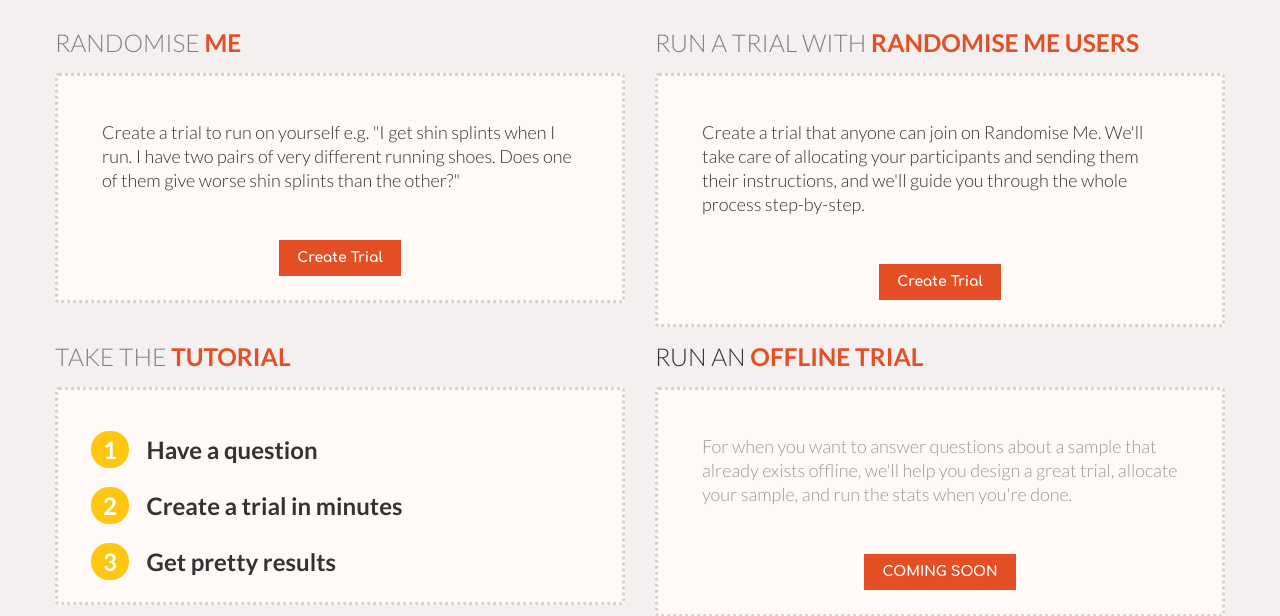
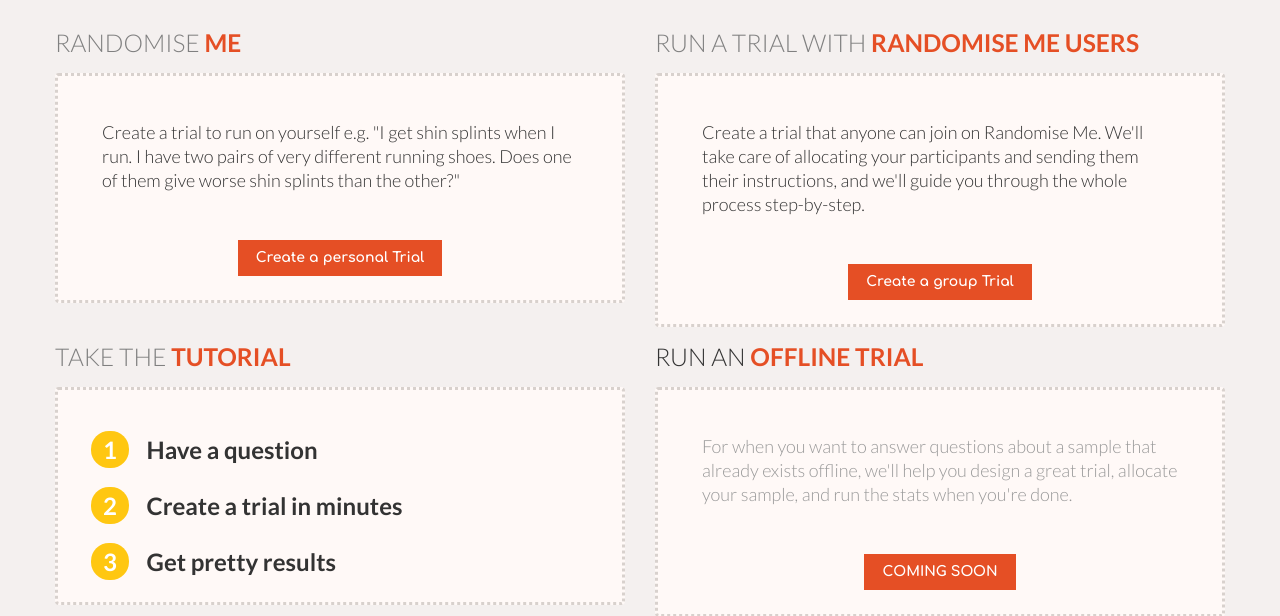
Before and after one commit to openhealthcare/randomise.me, a Django app: template rm/templates/trials/new.html in a window 1280 px wide. Shown: the part 239-855 px from the top of the page. Run offline with Django 3.2, Linux system fonts and the light colour scheme; the template is opened without the code that fills it, so the values that code supplies are empty; parts of the project's set-up code (start-up, migrations or seed data) failed here and were passed over; some libraries are stand-ins or nearby versions.

Commit message:
Improve copy of CTAs on new trial page. closes #124

```diff
--- a/rm/templates/trials/new.html
+++ b/rm/templates/trials/new.html
@@ -25,7 +25,7 @@
           worse shin splints than the other?"
           </p>
         <p class="text-center" >
-          <a class="btn btn-danger" href="{% url 'rm-trial-create' %}">Create Trial</a>
+          <a class="btn btn-danger" href="{% url 'rm-trial-create' %}">Create a personal Trial</a>
         </p>
 
       </div>
@@ -46,7 +46,7 @@
           you through the whole process step-by-step.
           </p>
         <p class="text-center" >
-          <a class="btn btn-danger" href="{% url 'rm-trial-create' %}">Create Trial</a>
+          <a class="btn btn-danger" href="{% url 'rm-trial-create' %}">Create a group Trial </a>
         </p>
 
       </div>
```
